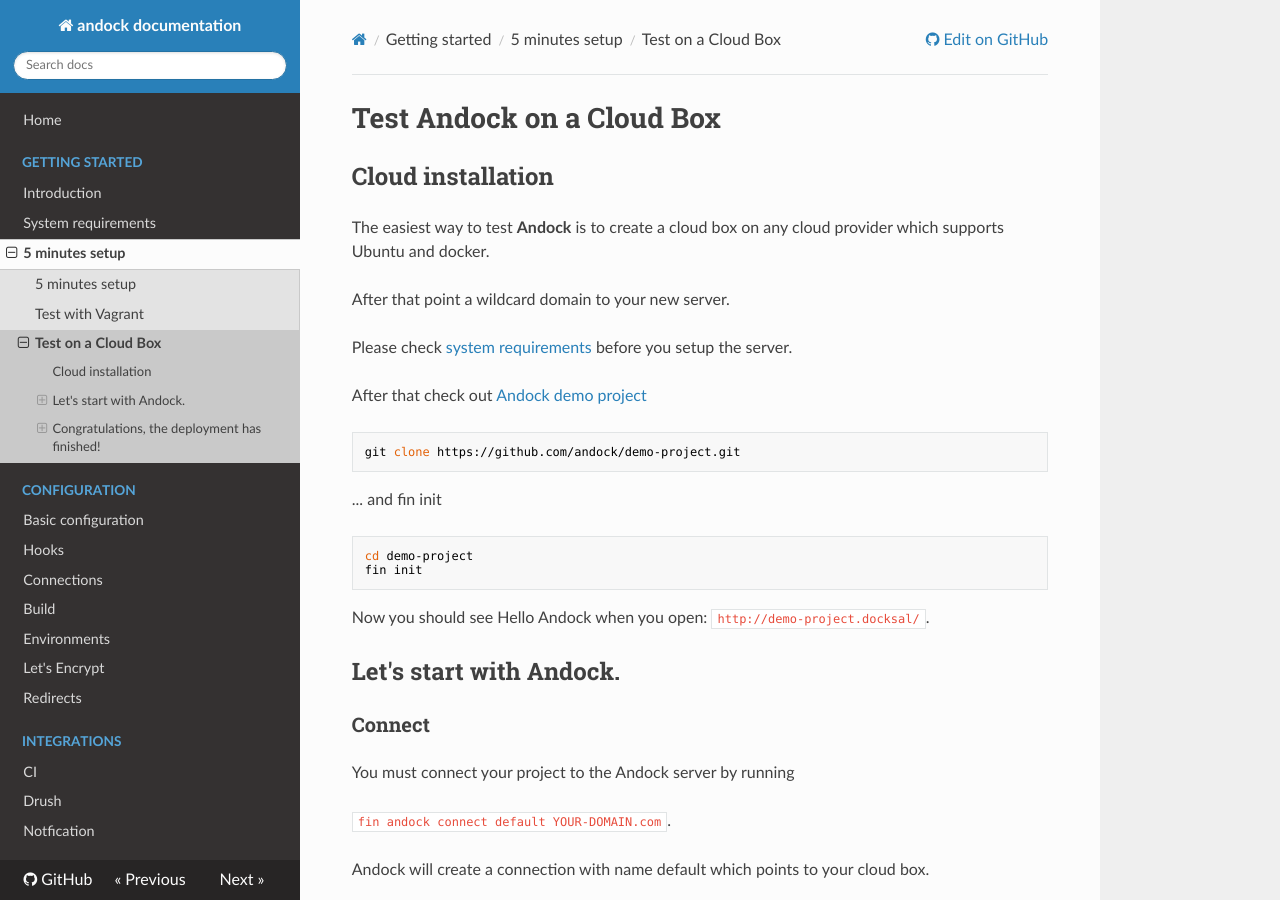
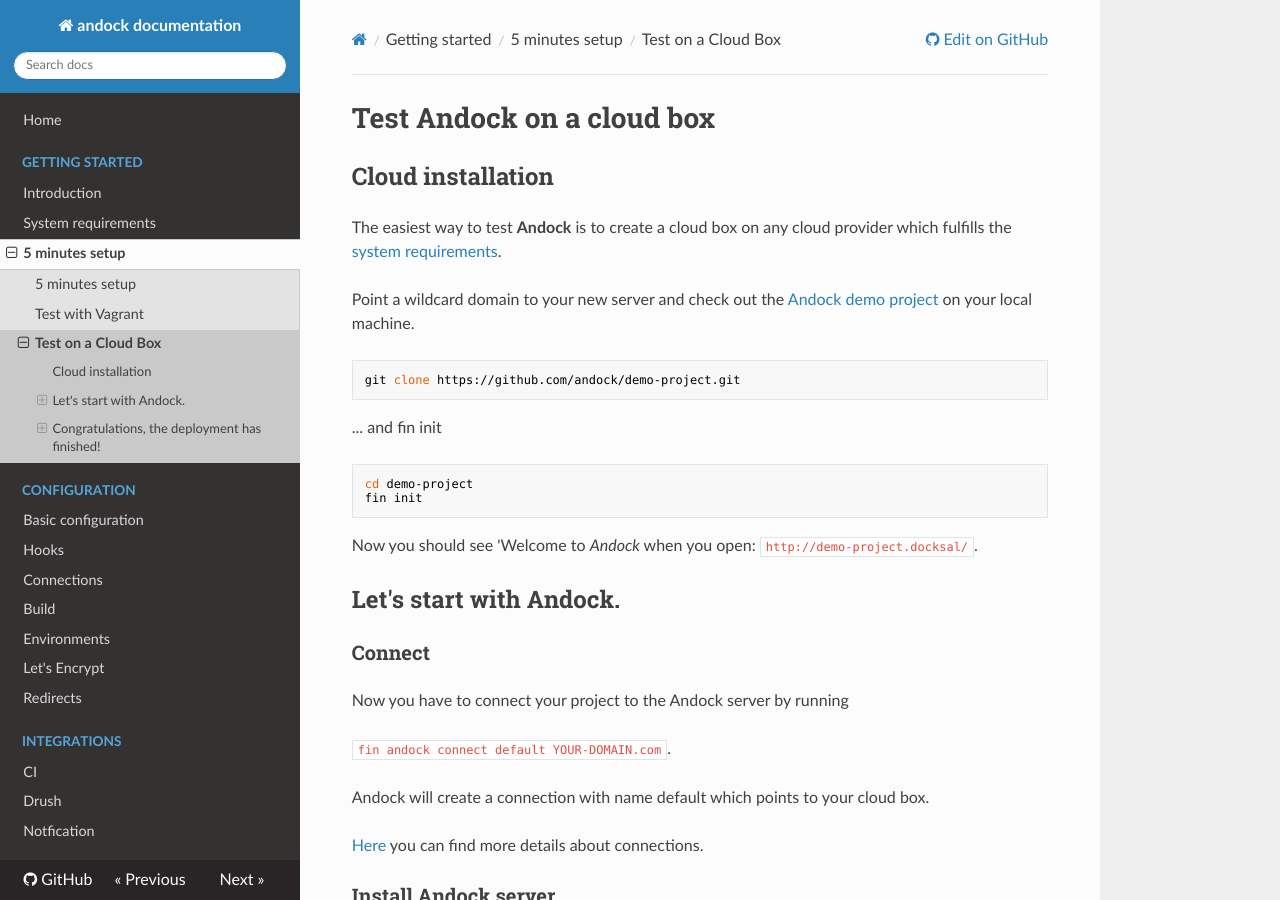
Before and after one commit to andock/andock, an MkDocs documentation site: the page built from docs/getting-started/cloud.md, in a window 1280 px wide and 900 px high. Built offline with MkDocs 1.6.1, drawn with Linux system fonts in a browser that asks for light colours; nearby versions of some CDN libraries; old or Windows-style settings are respelled for this version of MkDocs.

Commit message:
Update cloud.md

````diff
--- a/docs/getting-started/cloud.md
+++ b/docs/getting-started/cloud.md
@@ -1,12 +1,8 @@
-# Test Andock on a Cloud Box
+# Test Andock on a cloud box
 ## Cloud installation
-The easiest way to test <b>Andock</b> is to create a cloud box on any cloud provider which supports Ubuntu and docker.
+The easiest way to test <b>Andock</b> is to create a cloud box on any cloud provider which fulfills the [system requirements](system-requirements.md).
 
-After that point a wildcard domain to your new server.
-
-Please check [system requirements](system-requirements.md) before you setup the server.
-
-After that check out [Andock demo project](https://github.com/andock/demo-project)
+Point a wildcard domain to your new server and check out the [Andock demo project](https://github.com/andock/demo-project) on your local machine.
 ```
 git clone https://github.com/andock/demo-project.git
 ```
@@ -15,13 +11,13 @@
 cd demo-project
 fin init
 ```
-Now you should see Hello Andock when you open: `http://demo-project.docksal/`.
+Now you should see 'Welcome to *Andock* when you open: `http://demo-project.docksal/`.
 
 
 ## Let's start with Andock.
 
 ### Connect
-You must connect your project to the Andock server by running
+Now you have to connect your project to the Andock server by running
 
 `fin andock connect default YOUR-DOMAIN.com`.
 
````
